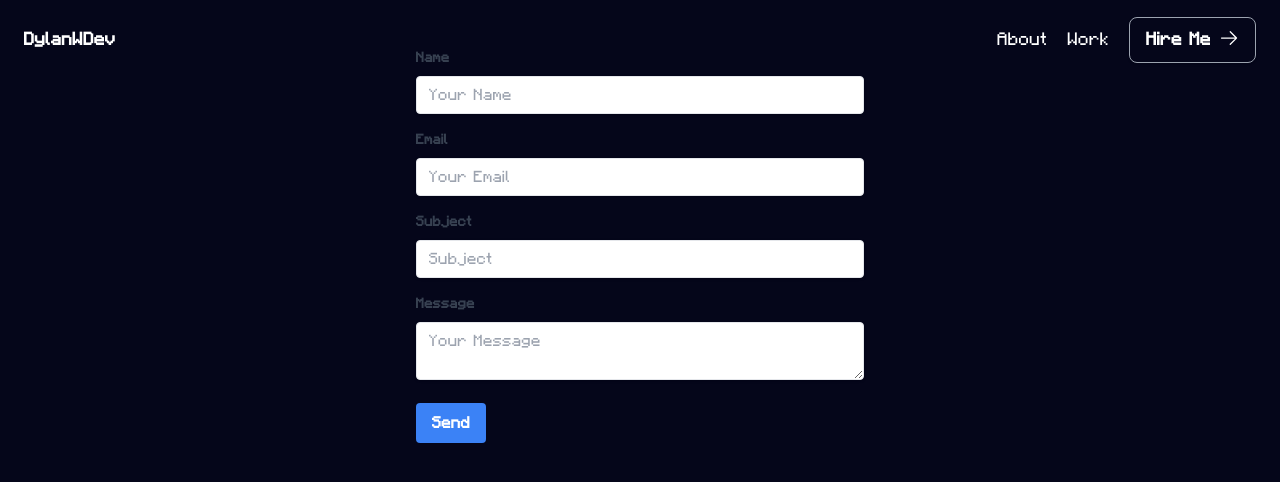
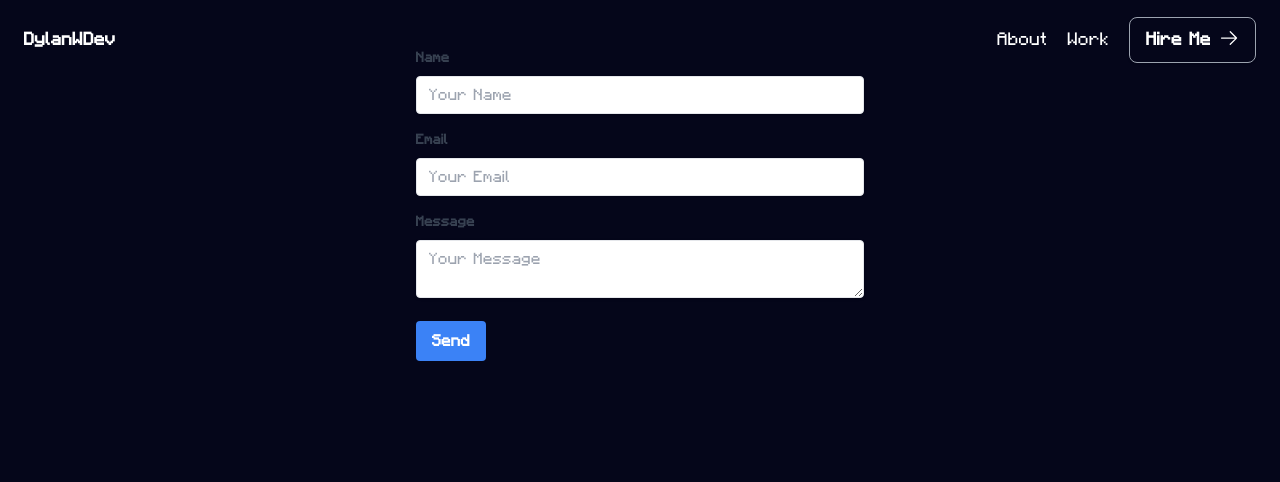
Before and after one commit to DylanWDev/Portfolio, a Next.js app: page /contact in a window 1280 px wide. Shown: the top 482 px of the page. Built offline with nearby package versions, Linux system fonts and the light colour scheme.

Commit message:
working email sending system

```diff
--- a/package.json
+++ b/package.json
@@ -9,13 +9,16 @@
     "lint": "next lint"
   },
   "dependencies": {
+    "@emailjs/browser": "^4.3.3",
     "@fullpage/react-fullpage": "^0.1.42",
     "@headlessui/react": "^1.7.18",
     "@heroicons/react": "^2.1.1",
     "@material-tailwind/react": "^2.1.8",
+    "axios": "^1.6.8",
     "next": "14.1.0",
     "react": "^18",
     "react-dom": "^18",
+    "react-hot-toast": "^2.4.1",
     "react-scroll": "^1.9.0"
   },
   "devDependencies": {
--- a/src/app/contact/page.jsx
+++ b/src/app/contact/page.jsx
@@ -1,26 +1,30 @@
-"use client"
-import { useState } from 'react';
+"use client";
+import React, { useRef } from "react";
+import emailjs from "@emailjs/browser";
 import Nav from "../components/Nav/Nav";
+import toast, { Toaster } from 'react-hot-toast';
 
 export default function Contact() {
-  const [formData, setFormData] = useState({
-    name: '',
-    email: '',
-    subject: '',
-    message: ''
-  });
+  const form = useRef();
 
-  const handleChange = (e) => {
-    setFormData({
-      ...formData,
-      [e.target.name]: e.target.value
-    });
-  };
+  const sendEmail = (e) => {
+    e.preventDefault();
 
-  const handleSubmit = (e) => {
-    e.preventDefault();
-    // Add code to send email using backend service
-    console.log(formData); // For testing purposes, log form data
+    emailjs
+      .sendForm(
+        "service_32kzfz9",
+        "template_j3we4yu",
+        form.current,
+        "0X2BJaHqEFxWxMYLP"
+      )
+      .then(
+        (response) => {
+          console.log("SUCCESS!", response.status, response.text);
+        },
+        (error) => {
+          console.log("FAILED...", error);
+        }
+      );
   };
 
   return (
@@ -30,55 +34,53 @@ export default function Contact() {
         <Nav />
       </div>
       <div className="container mx-auto py-12">
-        <form onSubmit={handleSubmit} className="max-w-md mx-auto">
+        <form ref={form} onSubmit={sendEmail} className="max-w-md mx-auto">
           <div className="mb-4">
-            <label className="block text-gray-700 text-sm font-bold mb-2" htmlFor="name">Name</label>
+            <label
+              className="block text-gray-700 text-sm font-bold mb-2"
+              htmlFor="name"
+            >
+              Name
+            </label>
             <input
               className="shadow appearance-none border rounded w-full py-2 px-3 text-gray-700 leading-tight focus:outline-none focus:shadow-outline"
               id="name"
               type="text"
               placeholder="Your Name"
-              name="name"
-              value={formData.name}
-              onChange={handleChange}
+              name="user_name"
               required
             />
           </div>
           <div className="mb-4">
-            <label className="block text-gray-700 text-sm font-bold mb-2" htmlFor="email">Email</label>
+            <label
+              className="block text-gray-700 text-sm font-bold mb-2"
+              htmlFor="email"
+            >
+              Email
+            </label>
             <input
               className="shadow appearance-none border rounded w-full py-2 px-3 text-gray-700 leading-tight focus:outline-none focus:shadow-outline"
               id="email"
               type="email"
               placeholder="Your Email"
-              name="email"
-              value={formData.email}
-              onChange={handleChange}
+              name="user_email"
               required
             />
           </div>
           <div className="mb-4">
-            <label className="block text-gray-700 text-sm font-bold mb-2" htmlFor="subject">Subject</label>
-            <input
-              className="shadow appearance-none border rounded w-full py-2 px-3 text-gray-700 leading-tight focus:outline-none focus:shadow-outline"
-              id="subject"
-              type="text"
-              placeholder="Subject"
-              name="subject"
-              value={formData.subject}
-              onChange={handleChange}
-              required
-            />
           </div>
           <div className="mb-4">
-            <label className="block text-gray-700 text-sm font-bold mb-2" htmlFor="message">Message</label>
+            <label
+              className="block text-gray-700 text-sm font-bold mb-2"
+              htmlFor="message"
+            >
+              Message
+            </label>
             <textarea
               className="shadow appearance-none border rounded w-full py-2 px-3 text-gray-700 leading-tight focus:outline-none focus:shadow-outline"
               id="message"
               placeholder="Your Message"
               name="message"
-              value={formData.message}
-              onChange={handleChange}
               required
             ></textarea>
           </div>
```
Also changed, not shown: 1 other file (tests, documents, lock files or other folders).
